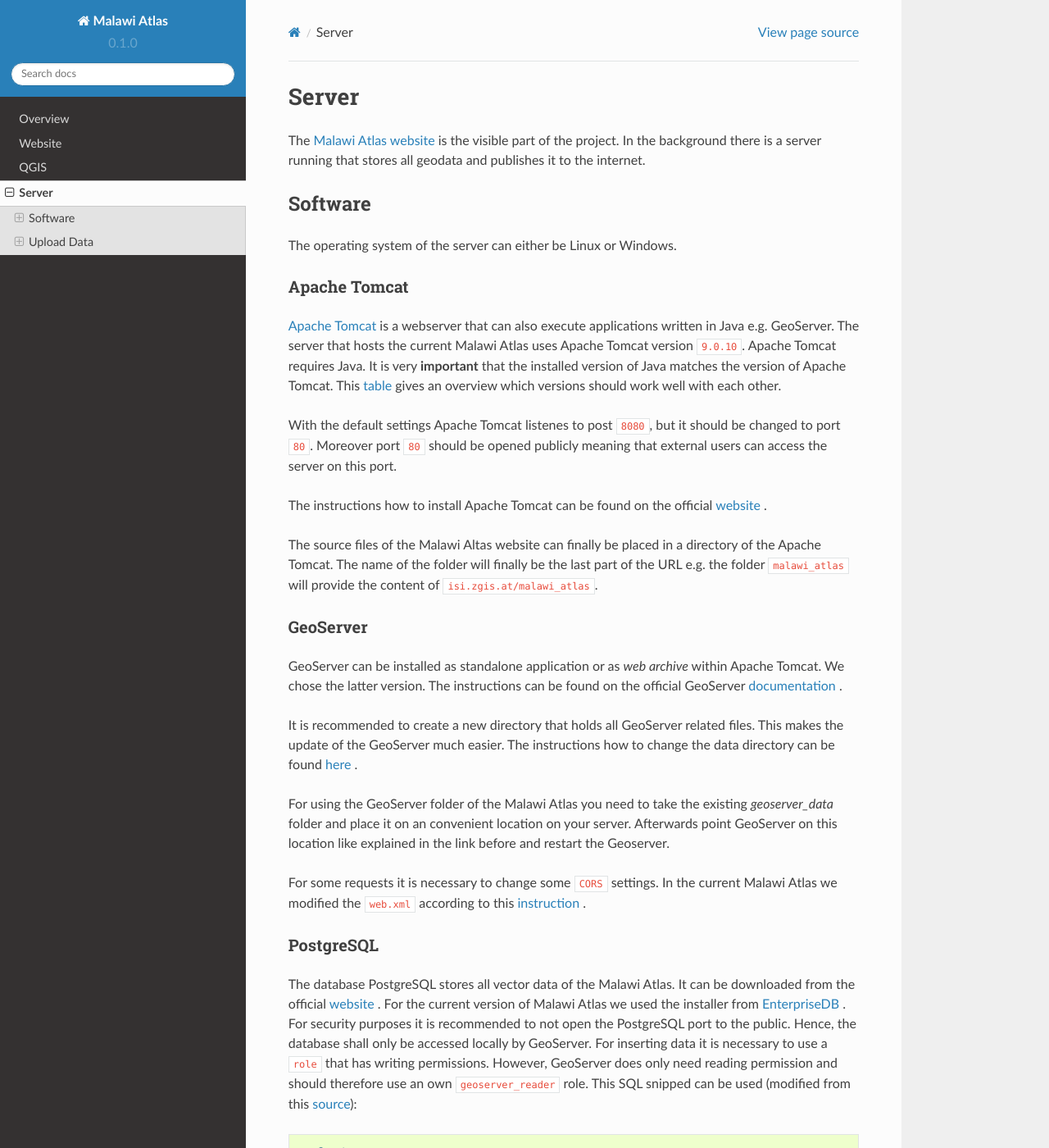
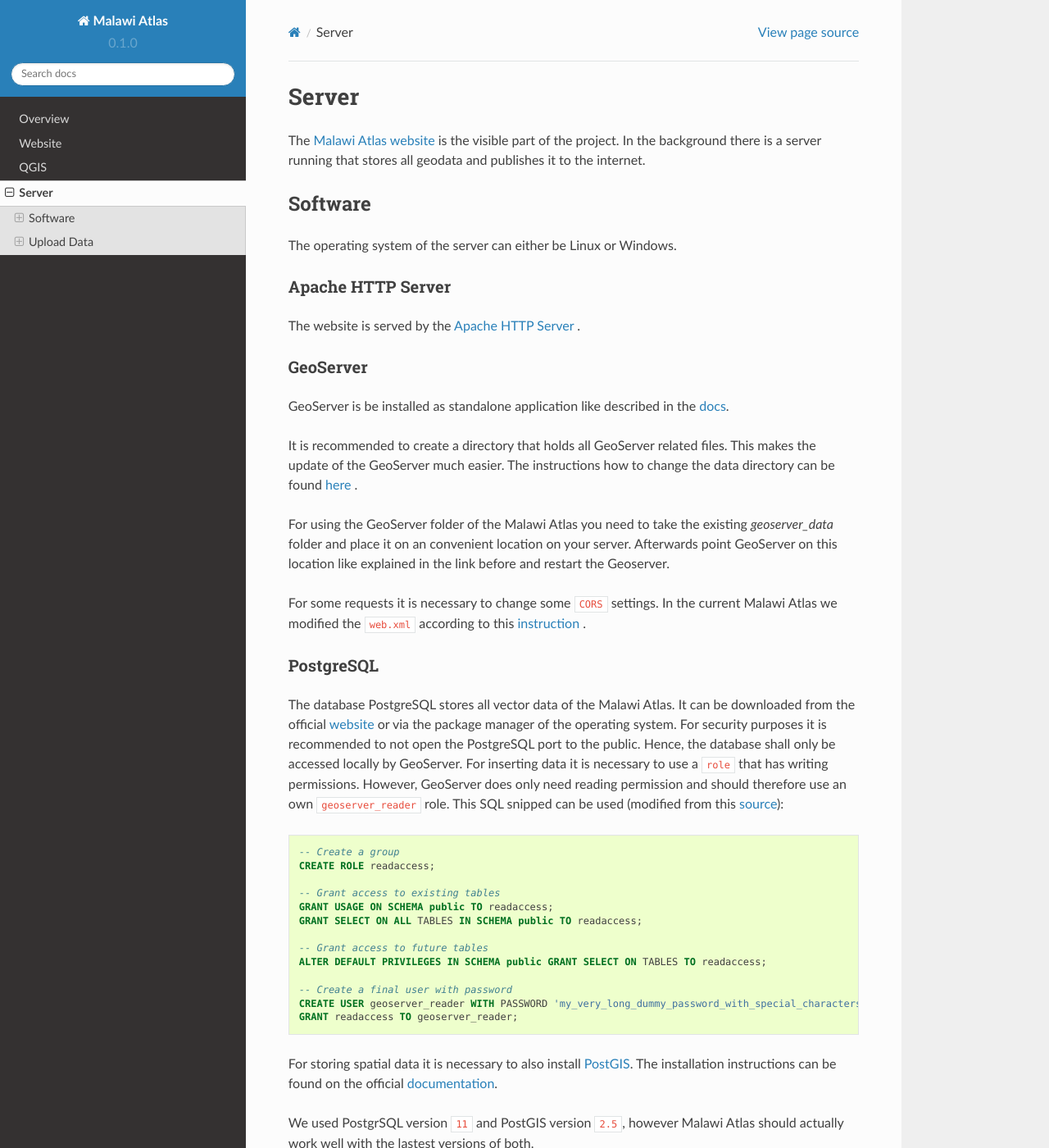
Before and after one commit to ZGIS/malawi_atlas_public, a Sphinx documentation site: the page built from docs/server.rst, in a window 1280 px wide and 1400 px high. Shown: the whole window at 82% size. Built offline with Sphinx 7.4.7 and the Read the Docs theme 2.0.0, drawn with Linux system fonts in a browser that asks for light colours; some of the changed text lies outside the part shown.

Commit message:
Docs Update

```diff
--- a/docs/server.rst
+++ b/docs/server.rst
@@ -9,32 +9,27 @@
 
 The operating system of the server can either be Linux or Windows.
 
-Apache Tomcat
--------------
+Apache HTTP Server
+------------------
 
-`Apache Tomcat <https://tomcat.apache.org/>`_ is a webserver that can also execute applications written in Java e.g. GeoServer. The server that hosts the current Malawi Atlas uses Apache Tomcat version ``9.0.10``. Apache Tomcat requires Java. It is very **important** that the installed version of Java matches the version of Apache Tomcat. This `table <https://tomcat.apache.org/whichversion.html>`_ gives an overview which versions should work well with each other.
+The website is served by the `Apache HTTP Server <https://httpd.apache.org/>`_ .
 
-With the default settings Apache Tomcat listenes to post ``8080``, but it should be changed to port ``80``. Moreover port ``80`` should be opened publicly meaning that external users can access the server on this port.
-
-The instructions how to install Apache Tomcat can be found on the official `website <https://tomcat.apache.org/tomcat-9.0-doc/setup.html>`_ .
-
-The source files of the Malawi Altas website can finally be placed in a directory of the Apache Tomcat. The name of the folder will finally be the last part of the URL e.g. the folder ``malawi_atlas`` will provide the content of :code:`isi.zgis.at/malawi_atlas`.
 
 GeoServer
 ---------
 
-GeoServer can be installed as standalone application or as `web archive` within Apache Tomcat. We chose the latter version. The instructions can be found on the official GeoServer `documentation <https://docs.geoserver.org/stable/en/user/installation/index.html>`_ .
+GeoServer is be installed as standalone application like described in the `docs <https://docs.geoserver.org/stable/en/user/installation/linux.html>`_.
 
-It is recommended to create a new directory that holds all GeoServer related files. This makes the update of the GeoServer much easier. The instructions how to change the data directory can be found `here <https://docs.geoserver.org/stable/en/user/datadirectory/setting.html>`_ .
+It is recommended to create a directory that holds all GeoServer related files. This makes the update of the GeoServer much easier. The instructions how to change the data directory can be found `here <https://docs.geoserver.org/stable/en/user/datadirectory/setting.html>`_ .
 
 For using the GeoServer folder of the Malawi Atlas you need to take the existing `geoserver_data` folder and place it on an convenient location on your server. Afterwards point GeoServer on this location like explained in the link before and restart the Geoserver.
 
-For some requests it is necessary to change some ``CORS`` settings. In the current Malawi Atlas we modified the ``web.xml`` according to this `instruction <$CATALINA_HOME/conf/web.xml>`_ .
+For some requests it is necessary to change some ``CORS`` settings. In the current Malawi Atlas we modified the ``web.xml`` according to this `instruction <https://docs.geoserver.org/latest/en/user/production/container.html#enable-cors>`_ .
 
 PostgreSQL
 ----------
 
-The database PostgreSQL stores all vector data of the Malawi Atlas. It can be downloaded from the official `website <https://www.postgresql.org/download/>`_ . For the current version of Malawi Atlas we used the installer from `EnterpriseDB <https://www.enterprisedb.com/downloads/postgres-postgresql-downloads>`_ . For security purposes it is recommended to not open the PostgreSQL port to the public. Hence, the database shall only be accessed locally by GeoServer. For inserting data it is necessary to use a ``role`` that has writing permissions. However, GeoServer does only need reading permission and should therefore use an own ``geoserver_reader`` role. This SQL snipped can be used (modified from this `source <https://gist.github.com/oinopion/4a207726edba8b99fd0be31cb28124d0>`_):
+The database PostgreSQL stores all vector data of the Malawi Atlas. It can be downloaded from the official `website <https://www.postgresql.org/download/>`_  or via the package manager of the operating system.  For security purposes it is recommended to not open the PostgreSQL port to the public. Hence, the database shall only be accessed locally by GeoServer. For inserting data it is necessary to use a ``role`` that has writing permissions. However, GeoServer does only need reading permission and should therefore use an own ``geoserver_reader`` role. This SQL snipped can be used (modified from this `source <https://gist.github.com/oinopion/4a207726edba8b99fd0be31cb28124d0>`_):
 
 .. code-block:: sql
 
@@ -54,7 +49,7 @@
 
 For storing spatial data it is necessary to also install `PostGIS <https://postgis.net>`_. The installation instructions can be found on the official `documentation <https://postgis.net/install/>`_.
 
-We used PostgrSQL version ``10.4`` and PostGIS version ``2.4.4``, however Malawi Altas should actually work well with the lastest versions of both.
+We used PostgrSQL version ``11`` and PostGIS version ``2.5``, however Malawi Atlas should actually work well with the lastest versions of both.
 
 In order to populate the database you need the database dump. Afterwards you can load the data into PostGIS using this command:
 
@@ -72,14 +67,7 @@
 Update Software
 ---------------
 
-From a security point of view it is necessary to update the server operating system (Windows, Linux, etc. ) and all programs regularly. However, every update also has the risk that afterwards something does not work anymore like expected.
-
-Especially Java updates can brake Apache Tomcat and the GeoServer. The last time when this happened, this solution was helpful:
-
-- open ``C:\apache-tomcat-9.0.10\bin\tomcat9w.exe``
-- open the tab ``Java``
-- set in ``Java Virtual Machine`` the path to the updated Java binaries e.g. ``C:\Program Files\Java\jre1.8.0_191\bin\server\jvm.dll``
-- eventually restart server
+From a security point of view it is necessary to update the server operating system (Windows, Linux, etc. ) and all programs regularly. However, every update also has the risk that afterwards something does not work anymore like expected. Especially Java updates can break GeoServer.
 
 
 Upload Data
@@ -97,13 +85,24 @@
 
 All vector data is stored in the PostGIS database. There are two ways to import data.
 
-Single files can be opened in QGIS on Server. Then a connection to the local PostGIS database has to be established. Like in this screenshot:
+Single files can be opened in QGIS on the server. Then a connection to the local PostGIS database has to be established. Like in this screenshot:
 
 .. image:: img/qgis_postgis_connection.png
 
 With the plugin ``DB Manager`` any vector layer that is opened in QGIS can be imported to the PostGIS database. Make sure, to tick ``create spatial index`` and ``convert field names to lowercase``.
 
-Many vector layers can be bulk imported using the command line tool `ogr2ogr <https://www.gdal.org/ogr2ogr.html>`_ . Navigate to the folder of the files. On Linux:
+Data can also be imported with the command-line tool `ogr2ogr <https://www.gdal.org/ogr2ogr.html>`_
+
+.. code-block:: shell
+
+  ogr2ogr \
+  -t_srs EPSG:4326 \
+  -f "PostgreSQL" PG:dbname="malawi_atlas" \
+  -lco SCHEMA=my_schema \
+  -lco OVERWRITE=YES \
+  layer_to_be_imported.gpkg;
+
+Many vector layers can be bulk imported. Navigate to the folder of the files. On Linux:
 
 .. code-block:: shell
 
@@ -115,12 +114,6 @@
   -lco OVERWRITE=YES
   $file;
   done
-
-on Windows:
-
-.. code-block:: shell
-
-  FOR %I in (*.gpkg) DO ogr2ogr -f "PostgreSQL" PG:"dbname='malawi_atlas' user='postgres' password='myPassword'" %I
 
 
 Large Raster Files to OpenAerialMap
@@ -212,7 +205,7 @@
 Backup
 ------
 
-From time to time there should be an backup of both the PostGIS database and the GeoServer data directory. For the PostGIS backup this command is useful:
+From time to time there should be a backup of both the PostGIS database and the GeoServer data directory. For the PostGIS backup this command is useful:
 
 .. code-block:: shell
 
```
Also changed, not shown: docs/img/architecture.png.
